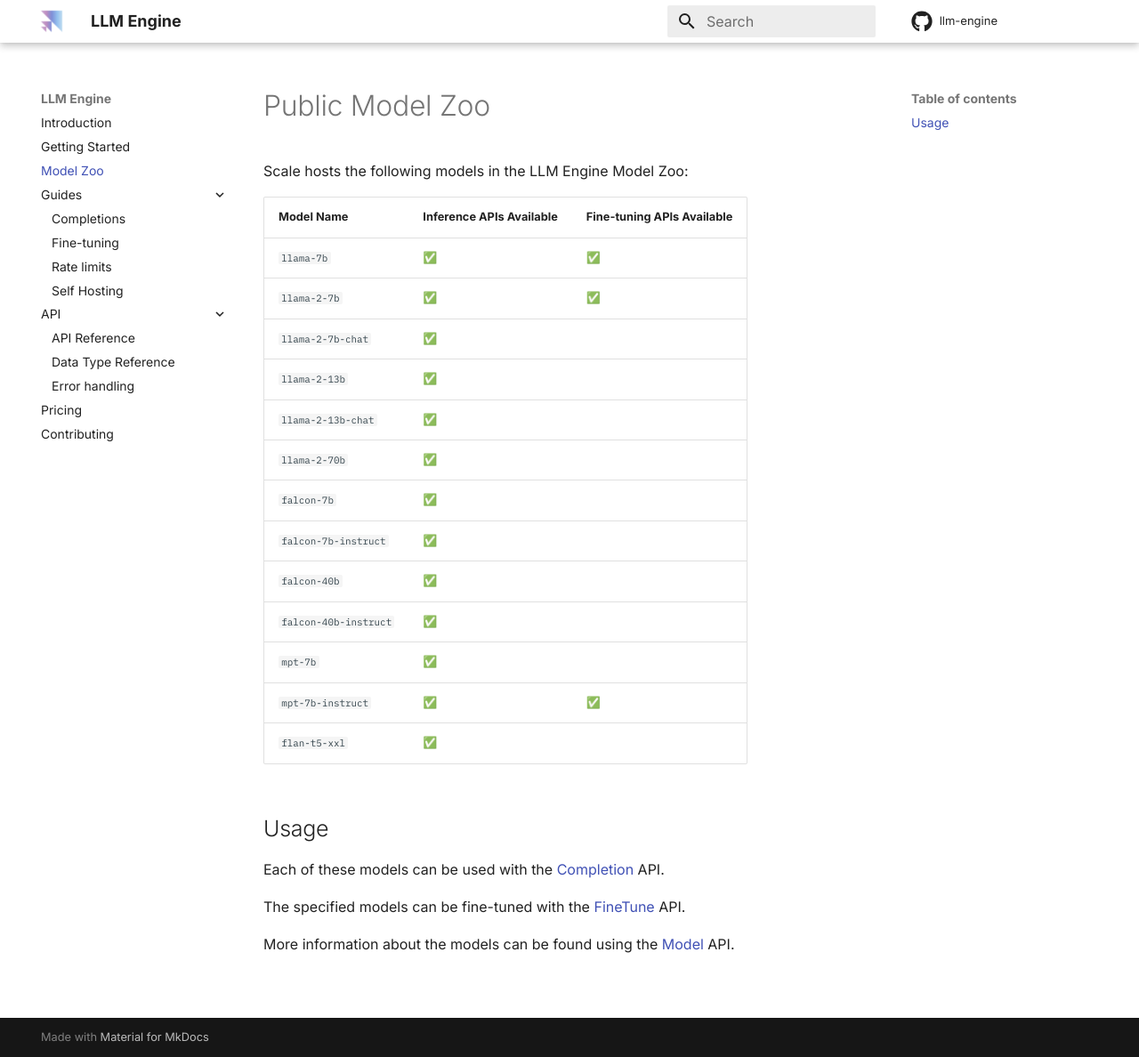
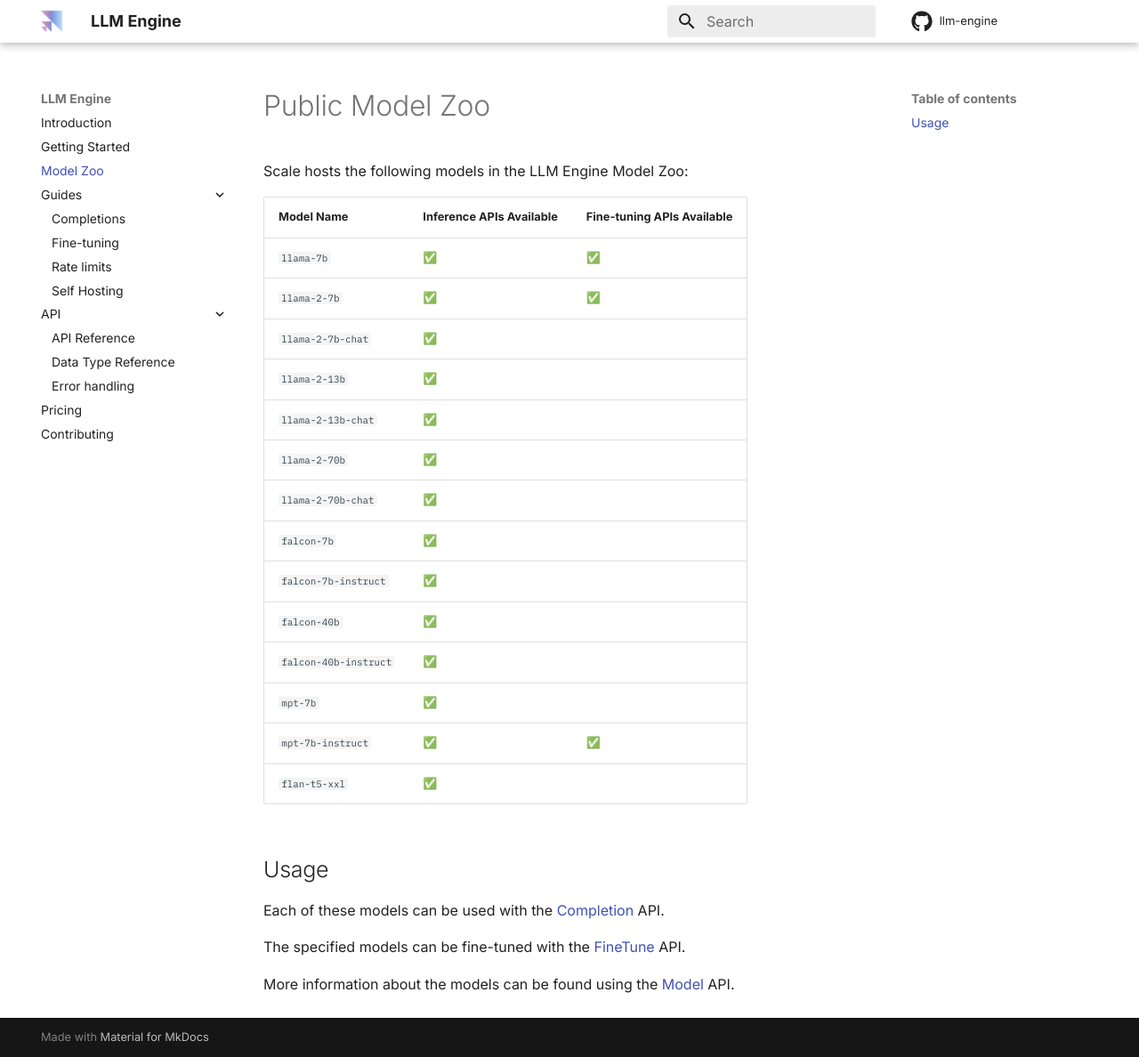
Before and after one commit to scaleapi/llm-engine, an MkDocs documentation site: the page built from docs/model_zoo.md, in a window 1280 px wide and 1188 px high. Shown: the whole window at 89% size. Built offline with MkDocs 1.6.1 and Material for MkDocs 9.7.7, drawn with Linux system fonts in a browser that asks for light colours; comment, search, counter and statistics services are not loaded.

Commit message:
model zoo update

```diff
--- a/docs/model_zoo.md
+++ b/docs/model_zoo.md
@@ -10,6 +10,7 @@
 | `llama-2-13b`         | ✅                       |                            |
 | `llama-2-13b-chat`    | ✅                       |                            |
 | `llama-2-70b`         | ✅                       |                            |
+| `llama-2-70b-chat`    | ✅                       |                            |
 | `falcon-7b`           | ✅                       |                            |
 | `falcon-7b-instruct`  | ✅                       |                            |
 | `falcon-40b`          | ✅                       |                            |
```
